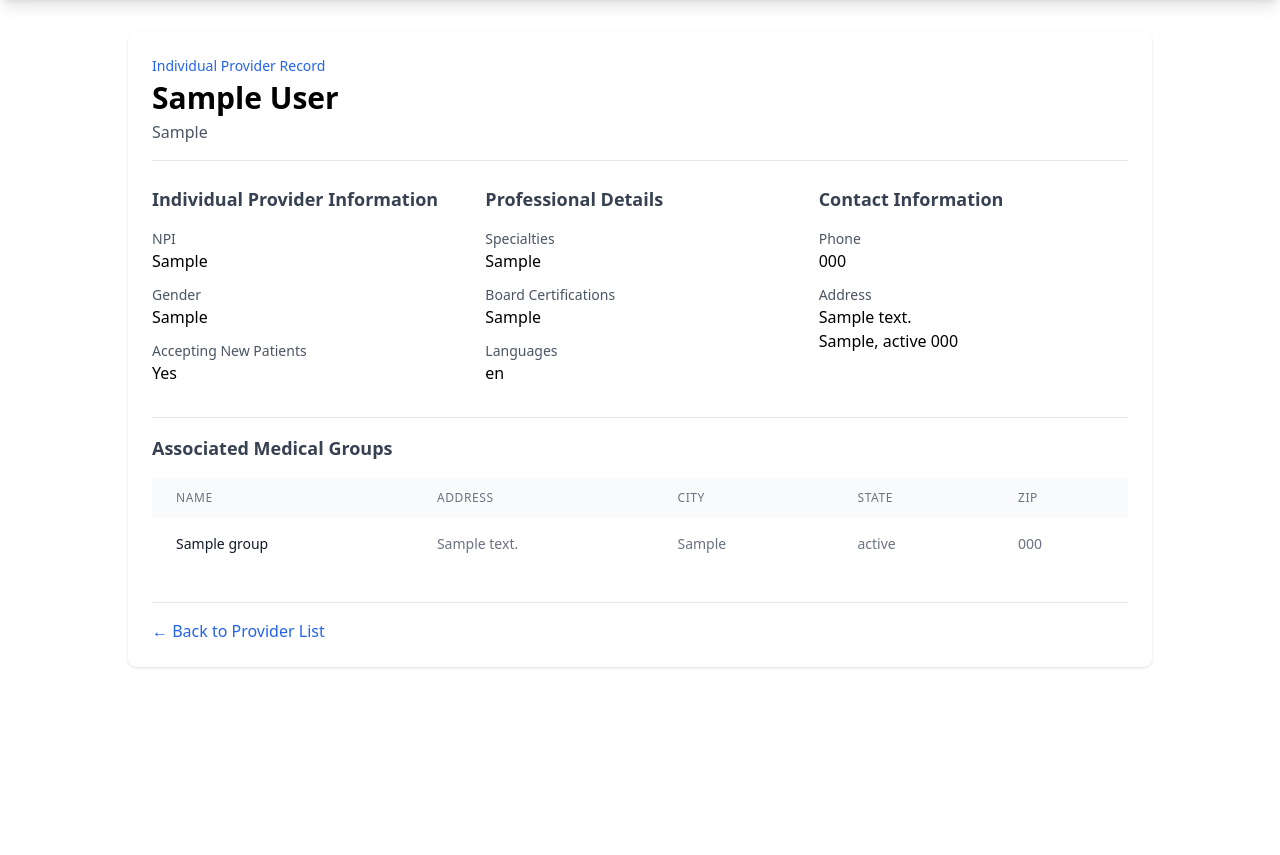
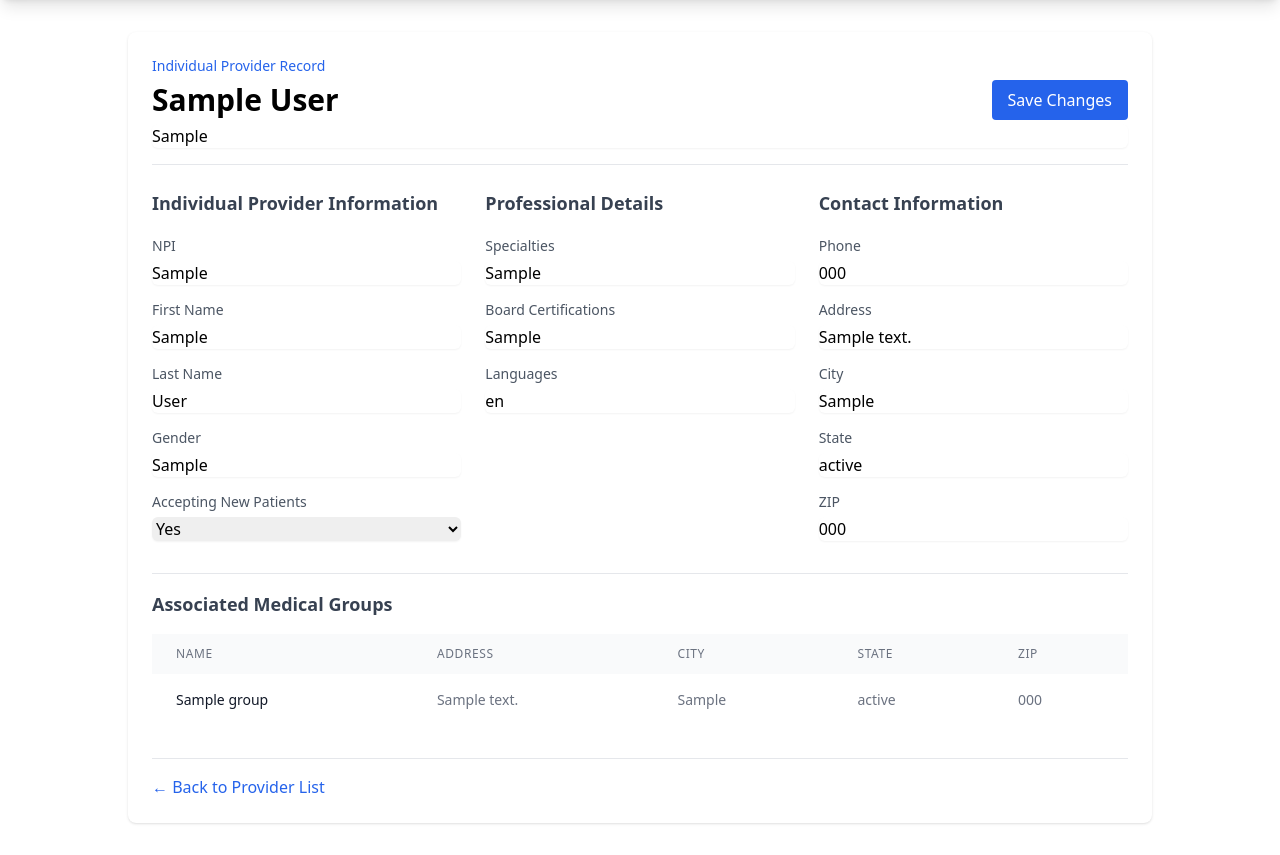
Before and after one commit to andrewfurman/IdahoProviders, a Flask app: page /individual_providers/1 in a window 1280 px wide. Shown: the part 64-919 px from the top of the page. Before the commit the page ends 732 px from the top, so only its background shows below. Run offline with Flask 3, Linux system fonts and the light colour scheme; tables that the repository leaves empty hold one stand-in row (values such as "Sample post"); some libraries are stand-ins or nearby versions.

Commit message:
Assistant checkpoint: Add provider editing functionality
Assistant generated file changes:
- providers/templates/individual_provider_detail.html: Add edit form for provider details
- providers/providers_routes.py: Add update_provider route

---

User prompt:

can you make it so that I can edit and update individual providers using @providers/templates/individual_provider_detail.html and @providers/providers_routes.py @models/provider.py

Replit-Commit-Author: Assistant
Replit-Commit-Session-Id: 2c644c6c-3ad4-42b3-8410-0a10a36852b7

```diff
--- a/providers/providers_routes.py
+++ b/providers/providers_routes.py
@@ -17,6 +17,37 @@ def provider_detail(provider_id):
         .all()
 
     return render_template('individual_provider_detail.html', provider=provider, medical_groups=medical_groups)
+
+@providers_bp.route('/individual_providers/<int:provider_id>/update', methods=['POST'])
+def update_provider(provider_id):
+    provider = db.session.query(IndividualProvider).get(provider_id)
+    if provider is None:
+        abort(404)
+
+    # Update provider fields from form data
+    provider.npi = request.form.get('npi')
+    provider.first_name = request.form.get('first_name')
+    provider.last_name = request.form.get('last_name')
+    provider.gender = request.form.get('gender')
+    provider.phone = request.form.get('phone')
+    provider.provider_type = request.form.get('provider_type')
+    provider.accepting_new_patients = request.form.get('accepting_new_patients') == 'true'
+    provider.specialties = request.form.get('specialties')
+    provider.board_certifications = request.form.get('board_certifications')
+    provider.languages = request.form.get('languages')
+    provider.address_line = request.form.get('address_line')
+    provider.city = request.form.get('city')
+    provider.state = request.form.get('state')
+    provider.zip = request.form.get('zip')
+
+    try:
+        db.session.commit()
+        flash('Provider updated successfully')
+    except:
+        db.session.rollback()
+        flash('Error updating provider')
+
+    return redirect(url_for('providers.provider_detail', provider_id=provider_id))
 
 @providers_bp.route('/medical_groups')
 def medical_groups():
--- a/providers/templates/individual_provider_detail.html
+++ b/providers/templates/individual_provider_detail.html
@@ -4,11 +4,15 @@
 {% block content %}
 <div class="py-8" style="padding-left: 20px; padding-right: 20px;">
     <div class="bg-white rounded-lg shadow p-6 max-w-5xl mx-auto">
+        <form id="providerForm" method="POST" action="{{ url_for('providers.update_provider', provider_id=provider.provider_id) }}">
             <!-- Header Section -->
             <div class="border-b pb-4 mb-6">
                 <p class="text-sm text-blue-600 mb-1">Individual Provider Record</p>
+                <div class="flex justify-between items-center">
                     <h1 class="text-3xl font-bold">{{ provider.first_name }} {{ provider.last_name }}</h1>
-            <p class="text-gray-600 mt-1">{{ provider.provider_type }}</p>
+                    <button type="submit" class="bg-blue-600 text-white px-4 py-2 rounded hover:bg-blue-700">Save Changes</button>
+                </div>
+                <input type="text" name="provider_type" value="{{ provider.provider_type }}" class="mt-1 block w-full rounded-md border-gray-300 shadow-sm">
             </div>
 
             <div class="grid grid-cols-3 gap-6">
@@ -17,16 +21,27 @@
                     <h2 class="text-lg font-semibold mb-4 text-gray-700">Individual Provider Information</h2>
                     <div class="space-y-3">
                         <div>
-                        <p class="text-gray-600 text-sm">NPI</p>
-                        <p class="font-medium">{{ provider.npi }}</p>
+                            <label class="text-gray-600 text-sm">NPI</label>
+                            <input type="text" name="npi" value="{{ provider.npi }}" class="mt-1 block w-full rounded-md border-gray-300 shadow-sm">
                         </div>
                         <div>
-                        <p class="text-gray-600 text-sm">Gender</p>
-                        <p class="font-medium">{{ provider.gender }}</p>
+                            <label class="text-gray-600 text-sm">First Name</label>
+                            <input type="text" name="first_name" value="{{ provider.first_name }}" class="mt-1 block w-full rounded-md border-gray-300 shadow-sm">
                         </div>
                         <div>
-                        <p class="text-gray-600 text-sm">Accepting New Patients</p>
-                        <p class="font-medium">{{ 'Yes' if provider.accepting_new_patients else 'No' }}</p>
+                            <label class="text-gray-600 text-sm">Last Name</label>
+                            <input type="text" name="last_name" value="{{ provider.last_name }}" class="mt-1 block w-full rounded-md border-gray-300 shadow-sm">
+                        </div>
+                        <div>
+                            <label class="text-gray-600 text-sm">Gender</label>
+                            <input type="text" name="gender" value="{{ provider.gender }}" class="mt-1 block w-full rounded-md border-gray-300 shadow-sm">
+                        </div>
+                        <div>
+                            <label class="text-gray-600 text-sm">Accepting New Patients</label>
+                            <select name="accepting_new_patients" class="mt-1 block w-full rounded-md border-gray-300 shadow-sm">
+                                <option value="true" {% if provider.accepting_new_patients %}selected{% endif %}>Yes</option>
+                                <option value="false" {% if not provider.accepting_new_patients %}selected{% endif %}>No</option>
+                            </select>
                         </div>
                     </div>
                 </div>
@@ -36,16 +51,16 @@
                     <h2 class="text-lg font-semibold mb-4 text-gray-700">Professional Details</h2>
                     <div class="space-y-3">
                         <div>
-                        <p class="text-gray-600 text-sm">Specialties</p>
-                        <p class="font-medium">{{ provider.specialties or 'Not specified' }}</p>
+                            <label class="text-gray-600 text-sm">Specialties</label>
+                            <input type="text" name="specialties" value="{{ provider.specialties }}" class="mt-1 block w-full rounded-md border-gray-300 shadow-sm">
                         </div>
                         <div>
-                        <p class="text-gray-600 text-sm">Board Certifications</p>
-                        <p class="font-medium">{{ provider.board_certifications or 'Not specified' }}</p>
+                            <label class="text-gray-600 text-sm">Board Certifications</label>
+                            <input type="text" name="board_certifications" value="{{ provider.board_certifications }}" class="mt-1 block w-full rounded-md border-gray-300 shadow-sm">
                         </div>
                         <div>
-                        <p class="text-gray-600 text-sm">Languages</p>
-                        <p class="font-medium">{{ provider.languages or 'Not specified' }}</p>
+                            <label class="text-gray-600 text-sm">Languages</label>
+                            <input type="text" name="languages" value="{{ provider.languages }}" class="mt-1 block w-full rounded-md border-gray-300 shadow-sm">
                         </div>
                     </div>
                 </div>
@@ -55,19 +70,31 @@
                     <h2 class="text-lg font-semibold mb-4 text-gray-700">Contact Information</h2>
                     <div class="space-y-3">
                         <div>
-                        <p class="text-gray-600 text-sm">Phone</p>
-                        <p class="font-medium">{{ provider.phone }}</p>
+                            <label class="text-gray-600 text-sm">Phone</label>
+                            <input type="text" name="phone" value="{{ provider.phone }}" class="mt-1 block w-full rounded-md border-gray-300 shadow-sm">
                         </div>
                         <div>
-                        <p class="text-gray-600 text-sm">Address</p>
-                        <p class="font-medium">{{ provider.address_line }}</p>
-                        <p class="font-medium">{{ provider.city }}, {{ provider.state }} {{ provider.zip }}</p>
+                            <label class="text-gray-600 text-sm">Address</label>
+                            <input type="text" name="address_line" value="{{ provider.address_line }}" class="mt-1 block w-full rounded-md border-gray-300 shadow-sm">
+                        </div>
+                        <div>
+                            <label class="text-gray-600 text-sm">City</label>
+                            <input type="text" name="city" value="{{ provider.city }}" class="mt-1 block w-full rounded-md border-gray-300 shadow-sm">
+                        </div>
+                        <div>
+                            <label class="text-gray-600 text-sm">State</label>
+                            <input type="text" name="state" value="{{ provider.state }}" class="mt-1 block w-full rounded-md border-gray-300 shadow-sm">
+                        </div>
+                        <div>
+                            <label class="text-gray-600 text-sm">ZIP</label>
+                            <input type="text" name="zip" value="{{ provider.zip }}" class="mt-1 block w-full rounded-md border-gray-300 shadow-sm">
                         </div>
                     </div>
                 </div>
             </div>
+        </form>
 
-        <!-- Medical Groups Table -->
+        <!-- Medical Groups Table (unchanged) -->
         <div class="mt-8 pt-4 border-t">
             <h2 class="text-lg font-semibold mb-4 text-gray-700">Associated Medical Groups</h2>
             <div class="overflow-x-auto">
```
Lines whose indentation alone changed are shown as unchanged.
